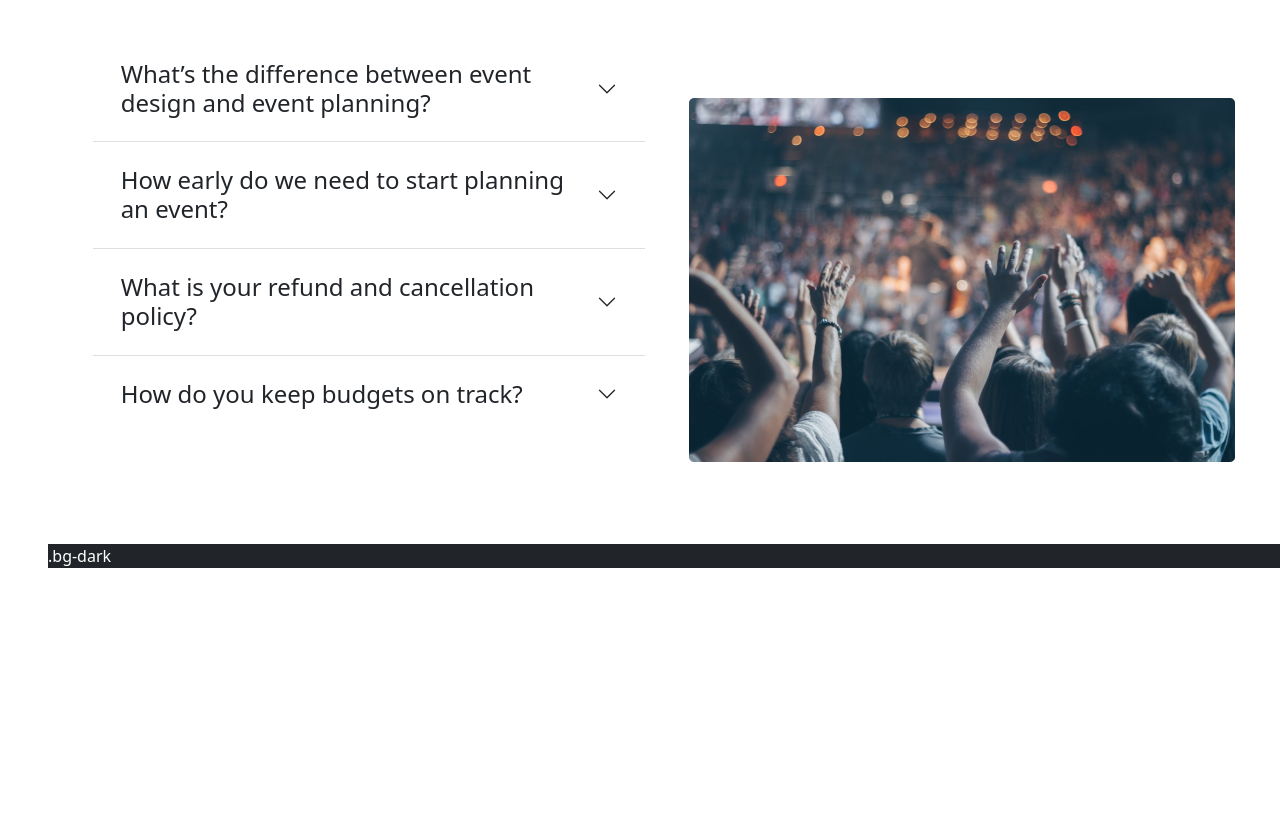
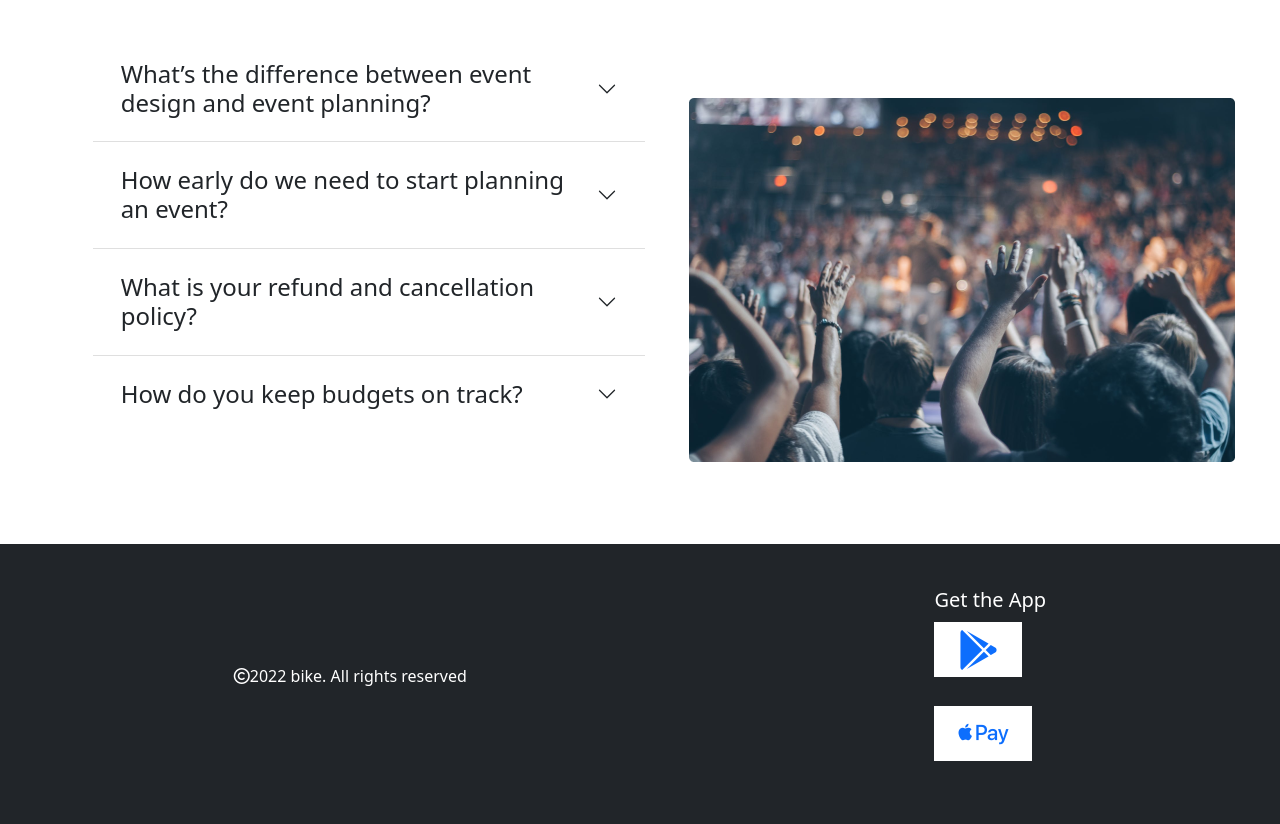
Before and after one commit to Arif11819/al-habib-community-center, a plain HTML site: page index.html in a window 1280 px wide. Shown: the part 1606-2430 px from the top of the page. Before the commit the page ends 2174 px from the top, so only its background shows below. Drawn offline with nearby package versions, Linux system fonts and the light colour scheme.

Commit message:
added new all file

```diff
--- a/index.html
+++ b/index.html
@@ -92,12 +92,16 @@
                             <p class="text-muted mt-1">For most businesses event like book fair, craft fair.</p>
                             <p class="text-muted"><i class="fas fa-check-circle card-title me-2"></i>limited space
                                 access</p>
-                            <p class="text-muted"><i class="fas fa-check-circle card-title me-2"></i>Secuirty facility
+                            <p class="text-muted"><i class="fas fa-check-circle card-title me-2"></i>Secuirty
+                                facility
                             </p>
-                            <p class="text-muted"><i class="fas fa-check-circle card-title me-2"></i>event support</p>
-                            <p class="text-muted"><i class="fas fa-check-circle card-title me-2"></i>Decoration design
+                            <p class="text-muted"><i class="fas fa-check-circle card-title me-2"></i>event support
                             </p>
-                            <p class="text-muted"><i class="fas fa-check-circle card-title me-2"></i>Per day bill</p>
+                            <p class="text-muted"><i class="fas fa-check-circle card-title me-2"></i>Decoration
+                                design
+                            </p>
+                            <p class="text-muted"><i class="fas fa-check-circle card-title me-2"></i>Per day bill
+                            </p>
                             <button type="button" class="btn btn-info text-dark ps-4 pe-4">Choose plan</button>
                         </div>
                     </div>
@@ -109,15 +113,20 @@
                         <h3 class="fw-bolder card-title">wedding basic</h3>
                         <div class="m-0 p-0">
                             <p class="text-muted mt-1">For weddings with basic plan and limited item</p>
-                            <p class="text-muted"><i class="fas fa-check-circle card-title me-2"></i>Full space access
+                            <p class="text-muted"><i class="fas fa-check-circle card-title me-2"></i>Full space
+                                access
                             </p>
-                            <p class="text-muted"><i class="fas fa-check-circle card-title me-2"></i>Food arrangement
+                            <p class="text-muted"><i class="fas fa-check-circle card-title me-2"></i>Food
+                                arrangement
                             </p>
-                            <p class="text-muted"><i class="fas fa-check-circle card-title me-2"></i>mangement support
+                            <p class="text-muted"><i class="fas fa-check-circle card-title me-2"></i>mangement
+                                support
                             </p>
-                            <p class="text-muted"><i class="fas fa-check-circle card-title me-2"></i>Decoration design
+                            <p class="text-muted"><i class="fas fa-check-circle card-title me-2"></i>Decoration
+                                design
                             </p>
-                            <p class="text-muted"><i class="fas fa-check-circle card-title me-2"></i>Billed as shift</p>
+                            <p class="text-muted"><i class="fas fa-check-circle card-title me-2"></i>Billed as shift
+                            </p>
                             <button type="button" class="btn btn-info text-dark ps-4 pe-4">Choose plan</button>
                         </div>
                     </div>
@@ -153,12 +162,14 @@
                         <h3 class="fw-bolder card-title">Corporate event</h3>
                         <div class="m-0 p-0">
                             <p class="text-muted mt-1">For most corporate business events</p>
-                            <p class="text-muted"><i class="fas fa-check-circle card-title me-2"></i>Full space access
+                            <p class="text-muted"><i class="fas fa-check-circle card-title me-2"></i>Full space
+                                access
                             </p>
                             <p class="text-muted"><i class="fas fa-check-circle card-title me-2"></i>Dedicated team
                             </p>
                             <p class="text-muted"><i class="fas fa-check-circle card-title me-2"></i>Buffet food</p>
-                            <p class="text-muted"><i class="fas fa-check-circle card-title me-2"></i>premium Decoration
+                            <p class="text-muted"><i class="fas fa-check-circle card-title me-2"></i>premium
+                                Decoration
                             </p>
                             <p class="text-muted"><i class="fas fa-check-circle card-title me-2"></i>pay as plan</p>
                             <button type="button" class="btn btn-info text-dark ps-4 pe-4">Choose plan</button>
@@ -246,8 +257,21 @@
         </section>
     </main>
     <footer>
-        <div class=" ms-5 w-100 bg-dark text-white">.bg-dark</div>
+        <div class="w-100 footer-section bg-dark text-white d-flex justify-content-around align-items-center">
+            <div>
+                <p><i class="far fa-copyright"></i>2022 bike. All rights reserved</p>
+            </div>
+            <div>
+                <h4 class="fs-5">Get the App</h4>
+                <a class="fs-1 bg-white ps-4 pe-4" target="_blank"
+                    href="https://play.google.com/store/apps/details?id=com.kiloo.subwaysurf"><i
+                        class="fab fa-google-play"></i></a>
+                <p class="mt-4"><a class="fs-1 bg-white ps-4 pe-4" target="_blank"
+                        href="https://www.apple.com/shop/buy-mac"><i class="fab fa-apple-pay"></i></a></p>
+            </div>
+        </div>
     </footer>
+
 
 
 
--- a/style.css
+++ b/style.css
@@ -44,3 +44,6 @@ body{
 .accordion-side-image{
     margin-top: 110px;
 }
+.footer-section{
+    height: 280px;
+}
```
